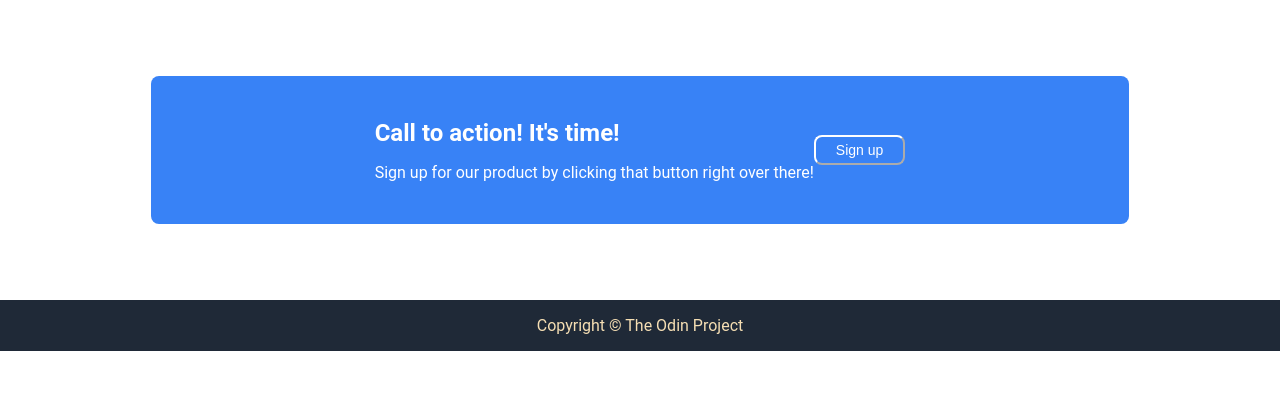
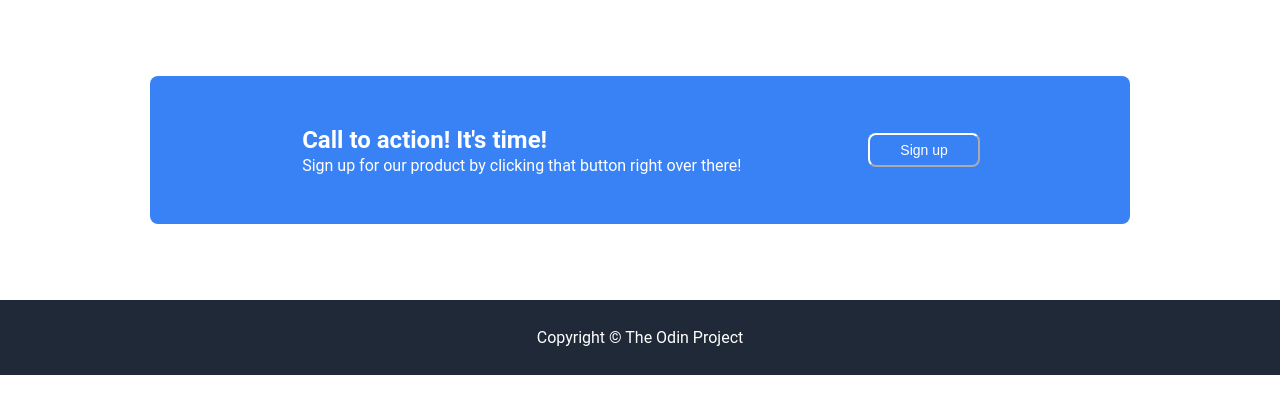
Before and after one commit to Tommieboy99/landing-page, a plain HTML site: page index.html in a window 1280 px wide. Drawn offline with Linux system fonts and the light colour scheme.

```diff
--- a/index.html
+++ b/index.html
@@ -27,7 +27,7 @@
 
     <div class="container">
         <div class="blue-container">
-            <div class="blue_content">
+            <div class="text-container">
                 <p><strong class="cta-title">Call to action! It's time!</strong></p>
                 <p>Sign up for our product by clicking that button right over there!</p>
             </div>
--- a/style.css
+++ b/style.css
@@ -17,7 +17,11 @@
     cursor: pointer;
     border-color: white;
     border-radius: 8px;
-    padding: 5px 20px;
+    padding: 7px 30px;
+    margin-left: 125px;
+}
+.text-container p {
+    margin: 2px;
 }
 
 .blue-container {
@@ -27,7 +31,7 @@
     height: 100px;
     background-color: #3882F6;
     color: white;
-    padding: 24px 224px;
+    padding: 24px 150px;
     border-radius: 8px;
 }
 
@@ -41,6 +45,8 @@
 .footer {
     display: flex;
     justify-content: center;
+    align-items: center;
     background-color: #1f2937;
-    color: wheat;
+    color: white;
+    height: 75px;
 }
```
